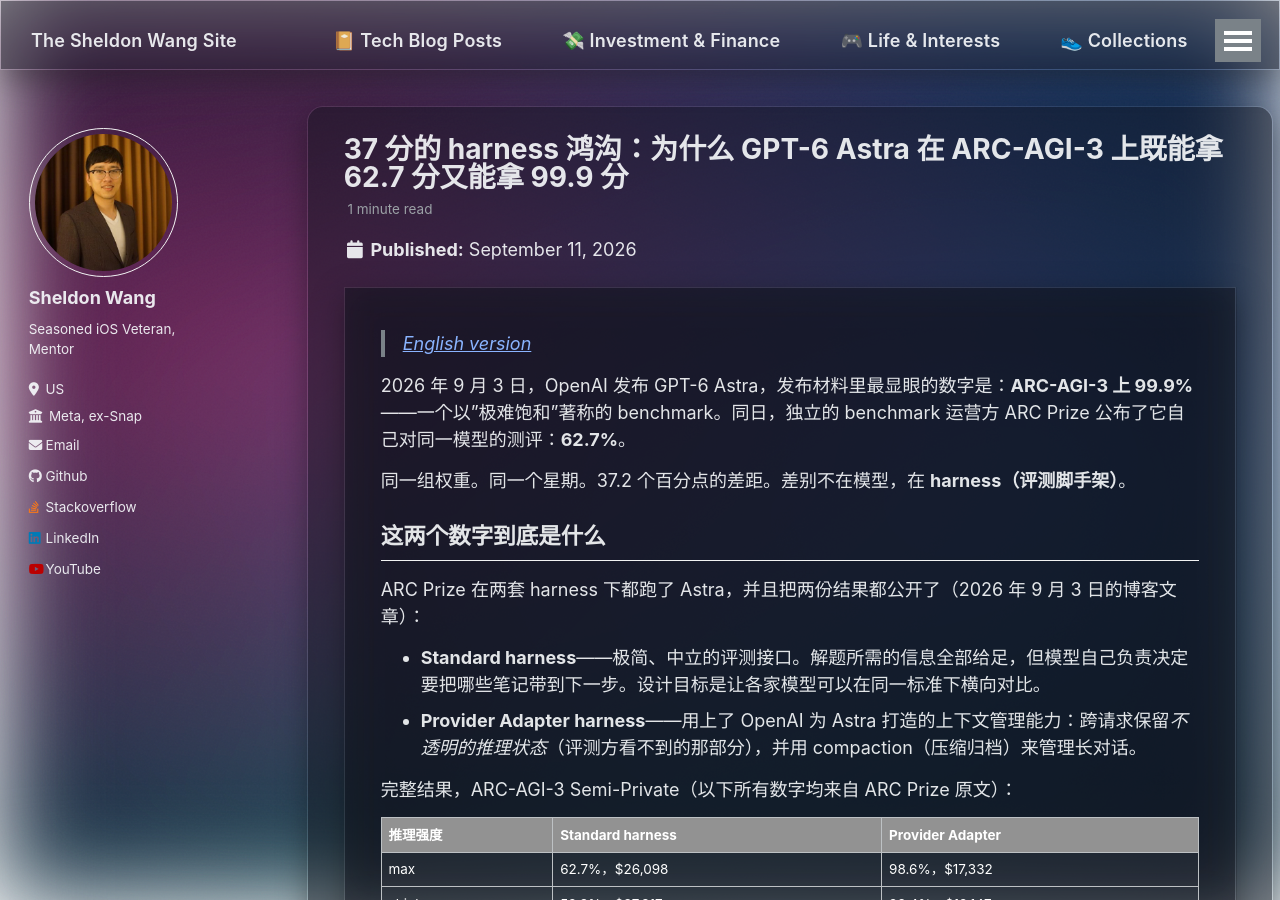
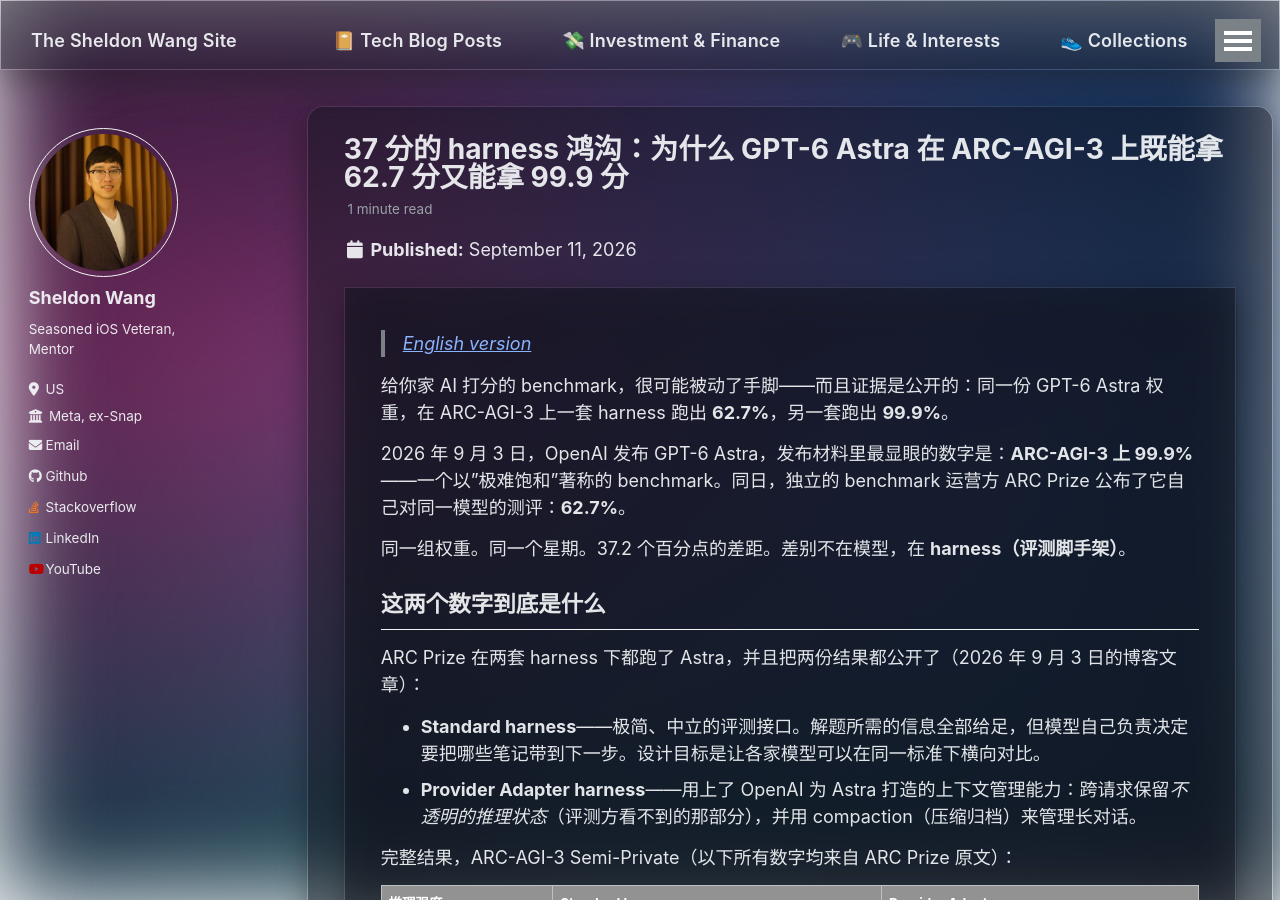
Before and after one commit to SheldonWangRJT/SheldonWangRJT.Github.io, a Jekyll site: the page built from _posts/2026-09-11-astra-arc-agi-3-harness-zh.md, in a window 1280 px wide and 900 px high. Built offline with Jekyll 4.4.1, drawn with Linux system fonts in a browser that asks for light colours; comment, search, counter and statistics services are not loaded.

Commit message:
Clickbait-ify opening lede: 2026-09-11-astra-arc-agi-3-harness-zh.md

```diff
--- a/_posts/2026-09-11-astra-arc-agi-3-harness-zh.md
+++ b/_posts/2026-09-11-astra-arc-agi-3-harness-zh.md
@@ -16,6 +16,8 @@ excerpt: "同一份 GPT-6 Astra 权重，62.7% 对 99.9%——37 分的差距来
 ---
 
 > [English version](/ai%20engineering/llms/astra-arc-agi-3-harness/)
+
+给你家 AI 打分的 benchmark，很可能被动了手脚——而且证据是公开的：同一份 GPT-6 Astra 权重，在 ARC-AGI-3 上一套 harness 跑出 **62.7%**，另一套跑出 **99.9%**。
 
 2026 年 9 月 3 日，OpenAI 发布 GPT-6 Astra，发布材料里最显眼的数字是：**ARC-AGI-3 上 99.9%**——一个以"极难饱和"著称的 benchmark。同日，独立的 benchmark 运营方 ARC Prize 公布了它自己对同一模型的测评：**62.7%**。
 
```
